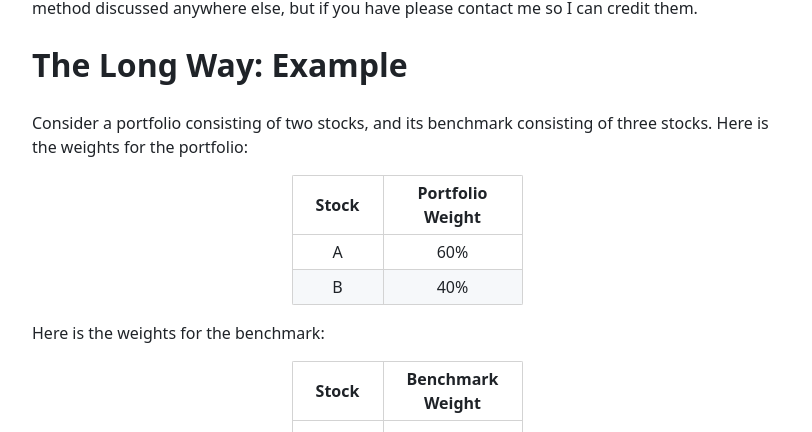
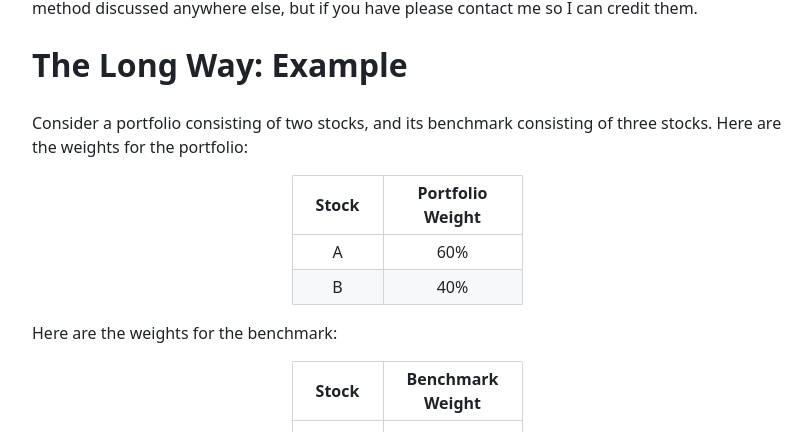
Before and after one commit to abangfarhan/abangfarhan.github.io, a Jekyll site: the page built from _posts/2024-08-30-active-share-practical-method.md, in a window 1280 px wide and 900 px high, scrolled down 440 px. Shown: the part 148-580 px from the top of the window, without its empty margins (233-1045 px from the left). Built offline with Jekyll 4.4.1, drawn with Linux system fonts in a browser that asks for light colours.

Commit message:
edit grammar error

```diff
--- a/_posts/2024-08-30-active-share-practical-method.md
+++ b/_posts/2024-08-30-active-share-practical-method.md
@@ -35,14 +35,14 @@ contact me so I can credit them.
 # The Long Way: Example
 
 Consider a portfolio consisting of two stocks, and its benchmark consisting of three stocks.
-Here is the weights for the portfolio:
+Here are the weights for the portfolio:
 
 |Stock|Portfolio Weight|
 |-|-|
 |A|60%|
 |B|40%|
 
-Here is the weights for the benchmark:
+Here are the weights for the benchmark:
 
 |Stock|Benchmark Weight|
 |-|-|
```
